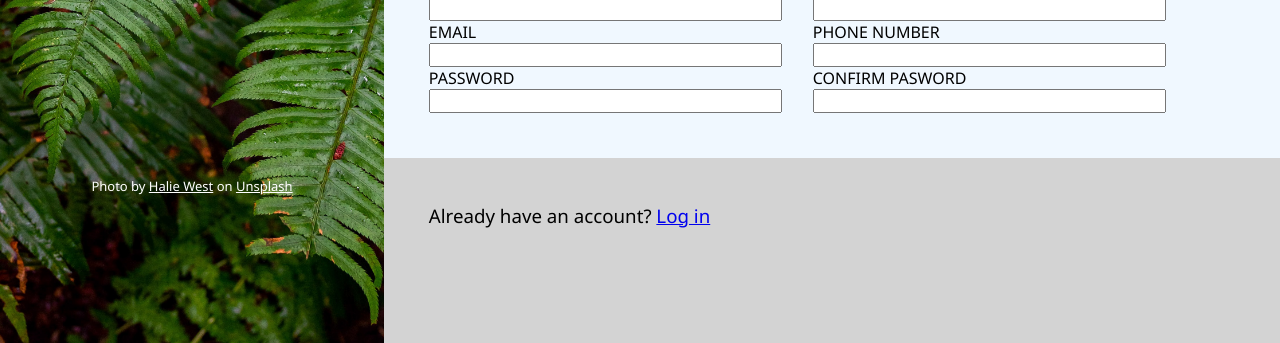
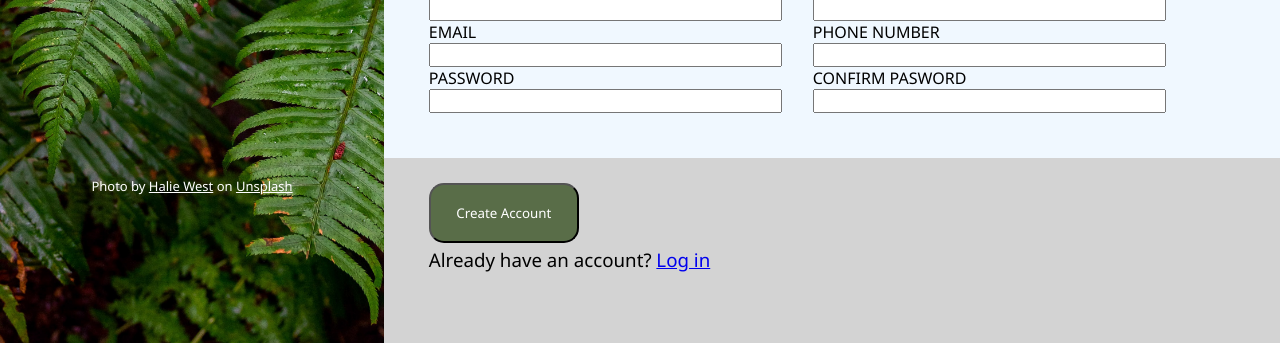
Before and after one commit to CyprianESPI/odin-sign-up, a plain HTML site: page index.html in a window 1280 px wide. Shown: the part 457-800 px from the top of the page. Drawn offline with Linux system fonts and the light colour scheme.

Commit message:
Fix submit btn position

```diff
--- a/styles.css
+++ b/styles.css
@@ -73,7 +73,6 @@ main:first-child h3 {
 
 .form-container {
     background-color: aliceblue;
-    margin-top: 0%;
     padding: 5%;
 }
 
@@ -96,11 +95,12 @@ input {
     position: absolute;
     width: 150px;
     height: 60px;
-    top: 45%;
+    top: 80%;
     background-color: #596D48;
     color: white;
 }
 
 .log-in {
     font-weight: normal;
+    margin-top: 5%;
 }
```
